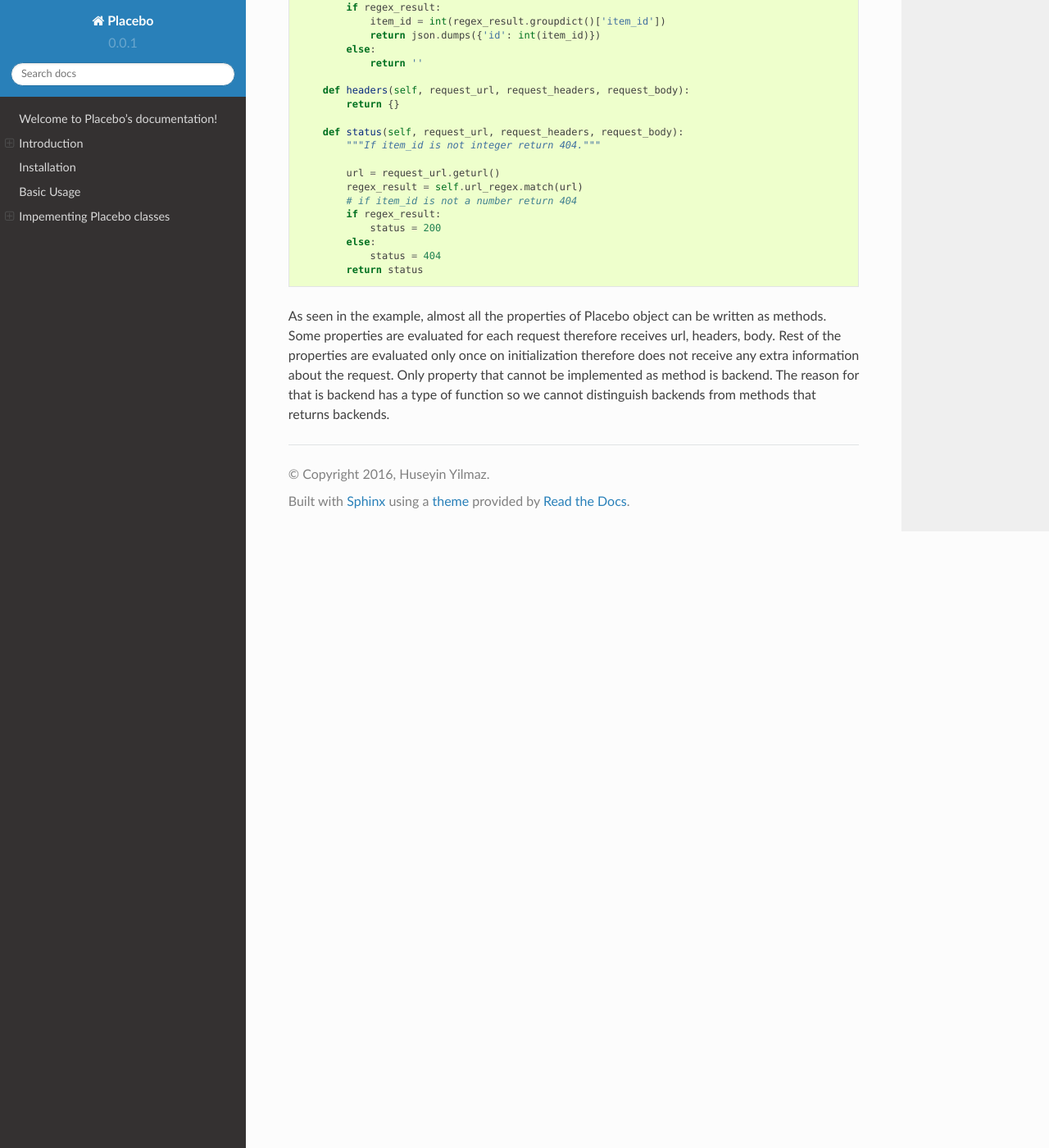
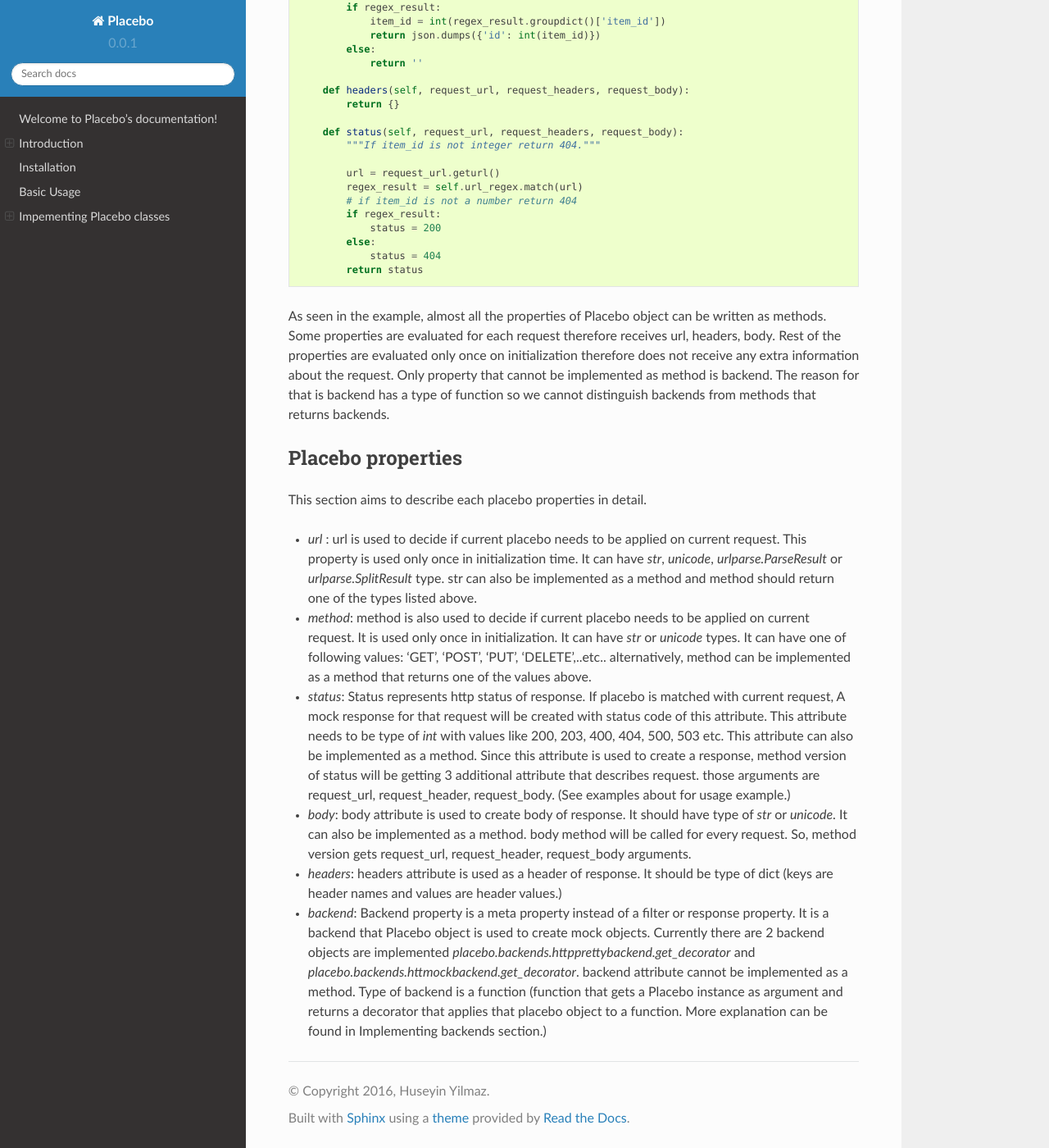
Before and after one commit to huseyinyilmaz/placebo, a Sphinx documentation site: the page built from doc/index.rst, in a window 1280 px wide and 1400 px high, scrolled down 5595 px. Shown: the whole window at 82% size. Built offline with Sphinx 7.4.7 and the Read the Docs theme 2.0.0, drawn with Linux system fonts in a browser that asks for light colours.

Commit message:
Placebo properties section added.

```diff
--- a/doc/index.rst
+++ b/doc/index.rst
@@ -301,3 +301,21 @@
            return status
 
 As seen in the example, almost all the properties of Placebo object can be written as methods. Some properties are evaluated for each request therefore receives url, headers, body. Rest of the properties are evaluated only once on initialization therefore does not receive any extra information about the request. Only property that cannot be implemented as method is backend. The reason for that is backend has a type of function so we cannot distinguish backends from methods that returns backends.
+
+Placebo properties
+------------------
+
+This section aims to describe each placebo properties in detail.
+
+- *url* : url is used to decide if current placebo needs to be applied on current request. This property is used only once in initialization time. It can have `str`, `unicode`, `urlparse.ParseResult` or `urlparse.SplitResult` type. str can also be implemented as a method and method should return one of the types listed above.
+
+- *method*: method is also used to decide if current placebo needs to be applied on current request. It is used only once in initialization. It can have `str` or `unicode` types. It can have one of following values: 'GET', 'POST', 'PUT', 'DELETE',..etc.. alternatively, method can be implemented as a method that returns one of the values above.
+
+- *status*: Status represents http status of response. If placebo is matched with current request, A mock response for that request will be created with status code of this attribute. This attribute needs to be type of `int` with values like 200, 203, 400, 404, 500, 503 etc. This attribute can also be implemented as a method. Since this attribute is used to create a response, method version of status will be getting 3 additional attribute that describes request. those arguments are request_url, request_header, request_body. (See examples about for usage example.)
+
+- *body*: body attribute is used to create body of response. It should have type of `str` or `unicode`. It can also be implemented as a method. body method will be called for every request. So, method version gets request_url, request_header, request_body arguments.
+
+- *headers*: headers attribute is used as a header of response. It should be type of dict (keys are header names and values are header values.)
+
+
+- *backend*: Backend property is a meta property instead of a filter or response property. It is a backend that Placebo object is used to create mock objects. Currently there are 2 backend objects are implemented `placebo.backends.httpprettybackend.get_decorator` and `placebo.backends.httmockbackend.get_decorator`. backend attribute cannot be implemented as a method. Type of backend is a function (function that gets a Placebo instance as argument and returns a decorator that applies that placebo object to a function. More explanation can be found in Implementing backends section.)
```
